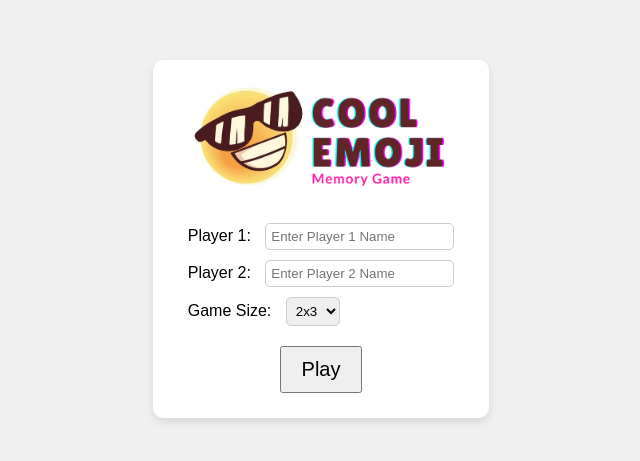
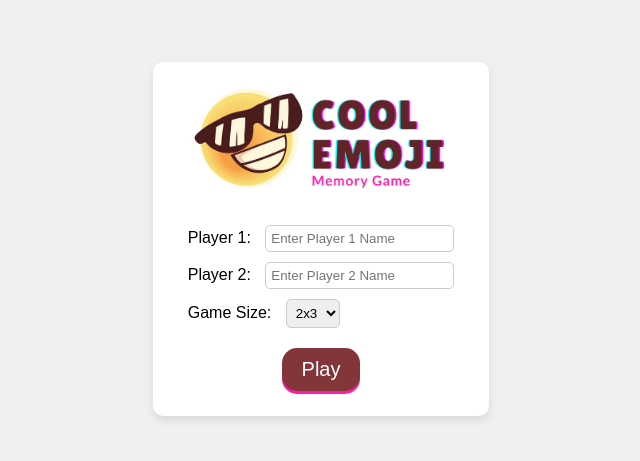
Before and after one commit to alinelmuller/Project_Cool_Emoji, a plain HTML site: page index.html in a window 1280 px wide. Shown: the part 161-622 px from the top of the page, without its empty margins (319-959 px from the left). Drawn offline with Linux system fonts and the light colour scheme.

Commit message:
css buttons

```diff
--- a/style.css
+++ b/style.css
@@ -114,9 +114,32 @@ input[type="text"], select {
     text-align: center;
     padding: 10px 5px 25px 5px;
 }
+.bnt {
+    display: inline-block;
+    padding: 10px 10px;
+    margin: 0 2px;
+    font-size: 16px;
+    cursor: pointer;
+    text-align: center;
+    text-decoration: none;
+    outline: none;
+    color: #fff;
+    background-color: #833639;
+    border: none;
+    border-radius: 15px;
+    box-shadow: 0 3px #ff1da8;
+  }
 
+  .bnt:hover {
+    background-color: #ff1da8;
+    box-shadow: 0 3px #00ffff;
+}
 
-
+.bnt:active {
+    background-color: #ff1da8;
+    box-shadow: 0 1px #00ffff;
+    transform: translateY(4px);
+}
 
 #firstBox img{
     width: 80%;
```
